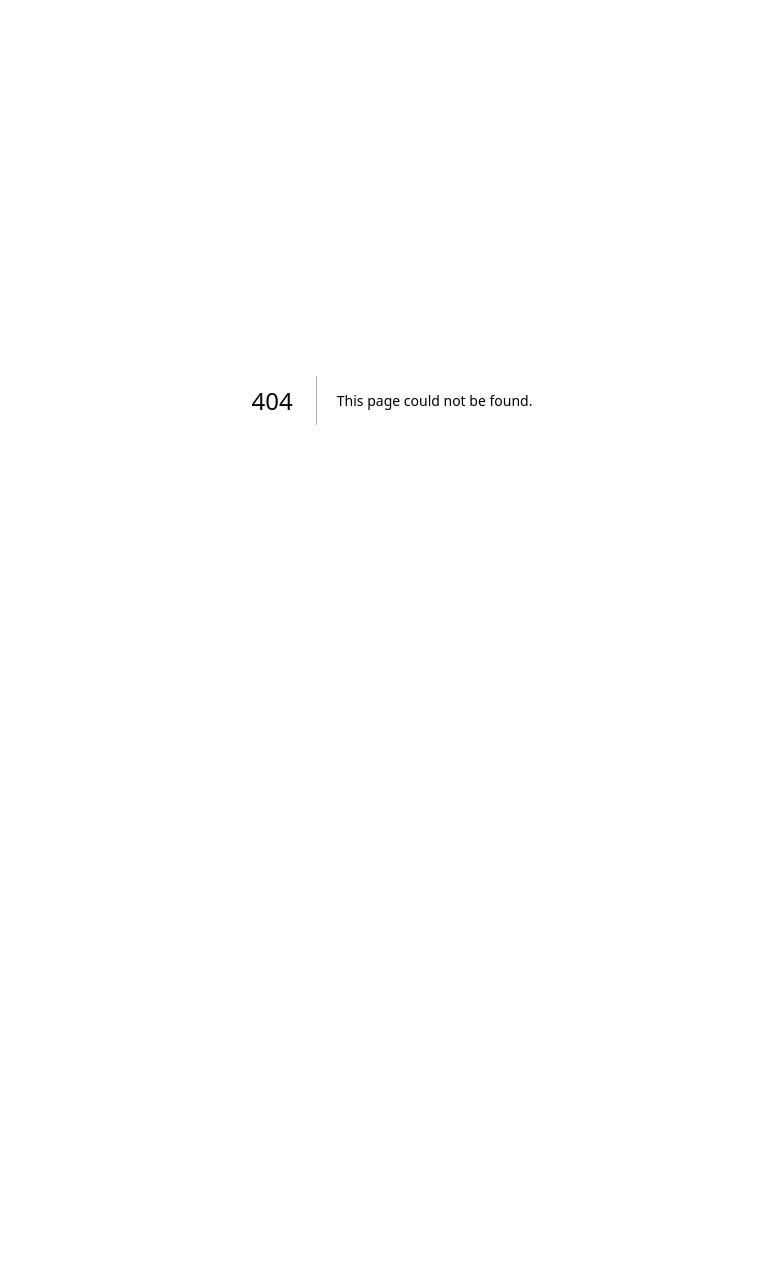
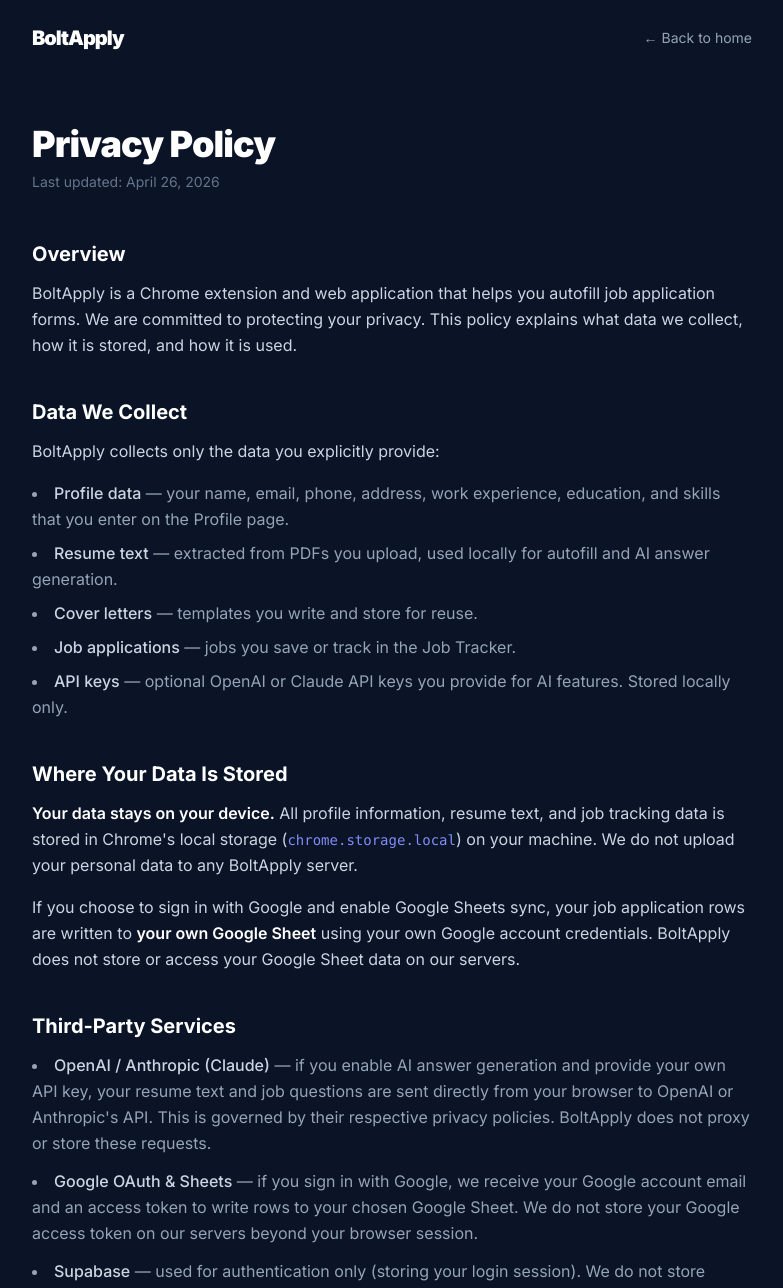
Before and after one commit to RutvikPansare/job-autofill-web, a Next.js app: page /privacy in a window 1280 px wide. Before the commit this address had no page. Shown: the top 1288 px of the page, without its empty margins (248-1031 px from the left). Before the commit the page ends 800 px from the top, so only its background shows below. Built offline with nearby package versions, Linux system fonts and the light colour scheme.

Commit message:
feat: add privacy policy page and link from footer

```diff
--- /dev/null
+++ b/app/privacy/page.tsx
@@ -0,0 +1,153 @@
+import Link from "next/link";
+
+export const metadata = {
+  title: "Privacy Policy – BoltApply",
+  description: "How BoltApply handles your data.",
+};
+
+export default function PrivacyPage() {
+  return (
+    <div className="min-h-screen bg-[#0b1326] text-slate-300 font-['Inter']">
+
+      {/* Nav */}
+      <div className="max-w-3xl mx-auto px-6 py-6 flex items-center justify-between">
+        <Link href="/" className="text-xl font-black tracking-tighter text-white hover:text-indigo-400 transition-colors">
+          BoltApply
+        </Link>
+        <Link href="/" className="text-sm text-slate-400 hover:text-white transition-colors">
+          ← Back to home
+        </Link>
+      </div>
+
+      {/* Content */}
+      <main className="max-w-3xl mx-auto px-6 py-12">
+        <h1 className="text-4xl font-black text-white mb-2 tracking-tight">Privacy Policy</h1>
+        <p className="text-slate-500 text-sm mb-12">Last updated: April 26, 2026</p>
+
+        <div className="flex flex-col gap-10 text-slate-300 leading-relaxed">
+
+          <section>
+            <h2 className="text-xl font-bold text-white mb-3">Overview</h2>
+            <p>
+              BoltApply is a Chrome extension and web application that helps you autofill job application
+              forms. We are committed to protecting your privacy. This policy explains what data we collect,
+              how it is stored, and how it is used.
+            </p>
+          </section>
+
+          <section>
+            <h2 className="text-xl font-bold text-white mb-3">Data We Collect</h2>
+            <p className="mb-4">BoltApply collects only the data you explicitly provide:</p>
+            <ul className="list-disc list-inside flex flex-col gap-2 text-slate-400">
+              <li><span className="text-slate-300 font-medium">Profile data</span> — your name, email, phone, address, work experience, education, and skills that you enter on the Profile page.</li>
+              <li><span className="text-slate-300 font-medium">Resume text</span> — extracted from PDFs you upload, used locally for autofill and AI answer generation.</li>
+              <li><span className="text-slate-300 font-medium">Cover letters</span> — templates you write and store for reuse.</li>
+              <li><span className="text-slate-300 font-medium">Job applications</span> — jobs you save or track in the Job Tracker.</li>
+              <li><span className="text-slate-300 font-medium">API keys</span> — optional OpenAI or Claude API keys you provide for AI features. Stored locally only.</li>
+            </ul>
+          </section>
+
+          <section>
+            <h2 className="text-xl font-bold text-white mb-3">Where Your Data Is Stored</h2>
+            <p className="mb-4">
+              <span className="text-white font-semibold">Your data stays on your device.</span> All profile
+              information, resume text, and job tracking data is stored in Chrome&apos;s local storage
+              (<code className="text-indigo-400 text-sm">chrome.storage.local</code>) on your machine.
+              We do not upload your personal data to any BoltApply server.
+            </p>
+            <p>
+              If you choose to sign in with Google and enable Google Sheets sync, your job application
+              rows are written to <span className="text-white font-semibold">your own Google Sheet</span> using
+              your own Google account credentials. BoltApply does not store or access your Google Sheet data
+              on our servers.
+            </p>
+          </section>
+
+          <section>
+            <h2 className="text-xl font-bold text-white mb-3">Third-Party Services</h2>
+            <ul className="list-disc list-inside flex flex-col gap-3 text-slate-400">
+              <li>
+                <span className="text-slate-300 font-medium">OpenAI / Anthropic (Claude)</span> — if you
+                enable AI answer generation and provide your own API key, your resume text and job questions
+                are sent directly from your browser to OpenAI or Anthropic&apos;s API. This is governed by
+                their respective privacy policies. BoltApply does not proxy or store these requests.
+              </li>
+              <li>
+                <span className="text-slate-300 font-medium">Google OAuth & Sheets</span> — if you sign in
+                with Google, we receive your Google account email and an access token to write rows to your
+                chosen Google Sheet. We do not store your Google access token on our servers beyond your
+                browser session.
+              </li>
+              <li>
+                <span className="text-slate-300 font-medium">Supabase</span> — used for authentication only
+                (storing your login session). We do not store profile or resume data in Supabase.
+              </li>
+            </ul>
+          </section>
+
+          <section>
+            <h2 className="text-xl font-bold text-white mb-3">Permissions Used by the Extension</h2>
+            <ul className="list-disc list-inside flex flex-col gap-3 text-slate-400">
+              <li><span className="text-slate-300 font-medium">storage</span> — to save your profile, resume, and settings locally on your device.</li>
+              <li><span className="text-slate-300 font-medium">activeTab</span> — to read form fields on the job application page you are currently viewing, so they can be filled in.</li>
+              <li><span className="text-slate-300 font-medium">scripting</span> — to inject the autofill widget into job application pages.</li>
+              <li><span className="text-slate-300 font-medium">host_permissions (&lt;all_urls&gt;)</span> — job applications exist across thousands of different company domains. This permission allows BoltApply to operate on any job site without requiring you to manually allowlist each one.</li>
+            </ul>
+          </section>
+
+          <section>
+            <h2 className="text-xl font-bold text-white mb-3">Data We Do NOT Collect</h2>
+            <ul className="list-disc list-inside flex flex-col gap-2 text-slate-400">
+              <li>We do not track your browsing history.</li>
+              <li>We do not sell your data to any third party.</li>
+              <li>We do not display ads.</li>
+              <li>We do not send your profile data to BoltApply servers.</li>
+              <li>We do not access pages you visit unless you have opened a job application form.</li>
+            </ul>
+          </section>
+
+          <section>
+            <h2 className="text-xl font-bold text-white mb-3">Google API User Data Policy</h2>
+            <p>
+              BoltApply&apos;s use of information received from Google APIs adheres to the{" "}
+              <a
+                href="https://developers.google.com/terms/api-services-user-data-policy"
+                target="_blank"
+                rel="noopener noreferrer"
+                className="text-indigo-400 hover:text-indigo-300 underline"
+              >
+                Google API Services User Data Policy
+              </a>
+              , including the Limited Use requirements.
+            </p>
+          </section>
+
+          <section>
+            <h2 className="text-xl font-bold text-white mb-3">Changes to This Policy</h2>
+            <p>
+              We may update this privacy policy from time to time. The &quot;Last updated&quot; date at the
+              top of this page will reflect any changes. Continued use of BoltApply after changes
+              constitutes acceptance of the updated policy.
+            </p>
+          </section>
+
+          <section>
+            <h2 className="text-xl font-bold text-white mb-3">Contact</h2>
+            <p>
+              If you have any questions about this privacy policy, please contact us at{" "}
+              <a href="mailto:rutvik.pansare@gmail.com" className="text-indigo-400 hover:text-indigo-300 underline">
+                rutvik.pansare@gmail.com
+              </a>.
+            </p>
+          </section>
+
+        </div>
+      </main>
+
+      {/* Footer */}
+      <div className="max-w-3xl mx-auto px-6 py-12 border-t border-white/5 mt-12">
+        <p className="text-slate-600 text-sm">© {new Date().getFullYear()} BoltApply. All rights reserved.</p>
+      </div>
+    </div>
+  );
+}
--- a/components/landing/Footer.tsx
+++ b/components/landing/Footer.tsx
@@ -1,5 +1,5 @@
 const LINKS_LEGAL = [
-  { label: "Privacy Policy",   href: "#" },
+  { label: "Privacy Policy",   href: "/privacy" },
   { label: "Terms of Service", href: "#" },
 ];
 
```
